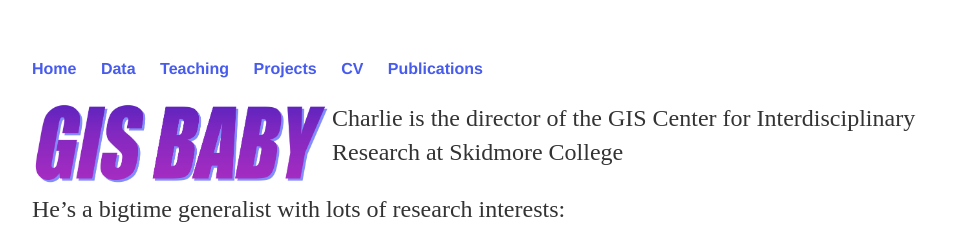
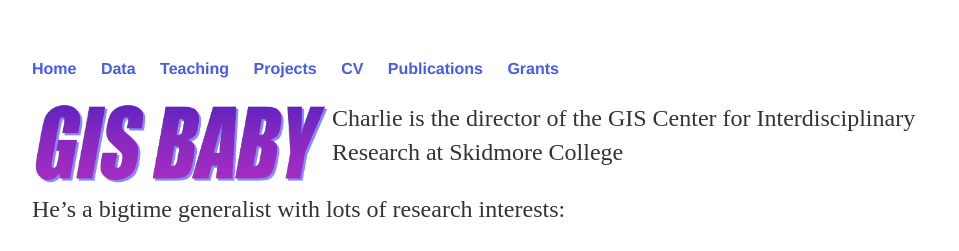
Before and after one commit to bettigole/bettigole.github.io, a Jekyll site: the page built from about.md, in a window 1280 px wide. Shown: the top 251 px of the page, without its empty margins (160-1119 px from the left). Built offline with Jekyll 4.4.1, drawn with Linux system fonts in a browser that asks for light colours; our own code applies the rules of GitHub Pages for plain Markdown files.

Commit message:
add grants

```diff
--- a/_layouts/default.html
+++ b/_layouts/default.html
@@ -14,6 +14,8 @@
                 	<li><a href="/projects/projects">Projects</a></li>
             		<li><a href="/cv">CV</a></li>
         		<li><a href="/pubs">Publications</a></li>
+        		<li><a href="/grants">Grants</a></li>
+
 			</ul>
 			</nav>
 			<div class="container">
```
